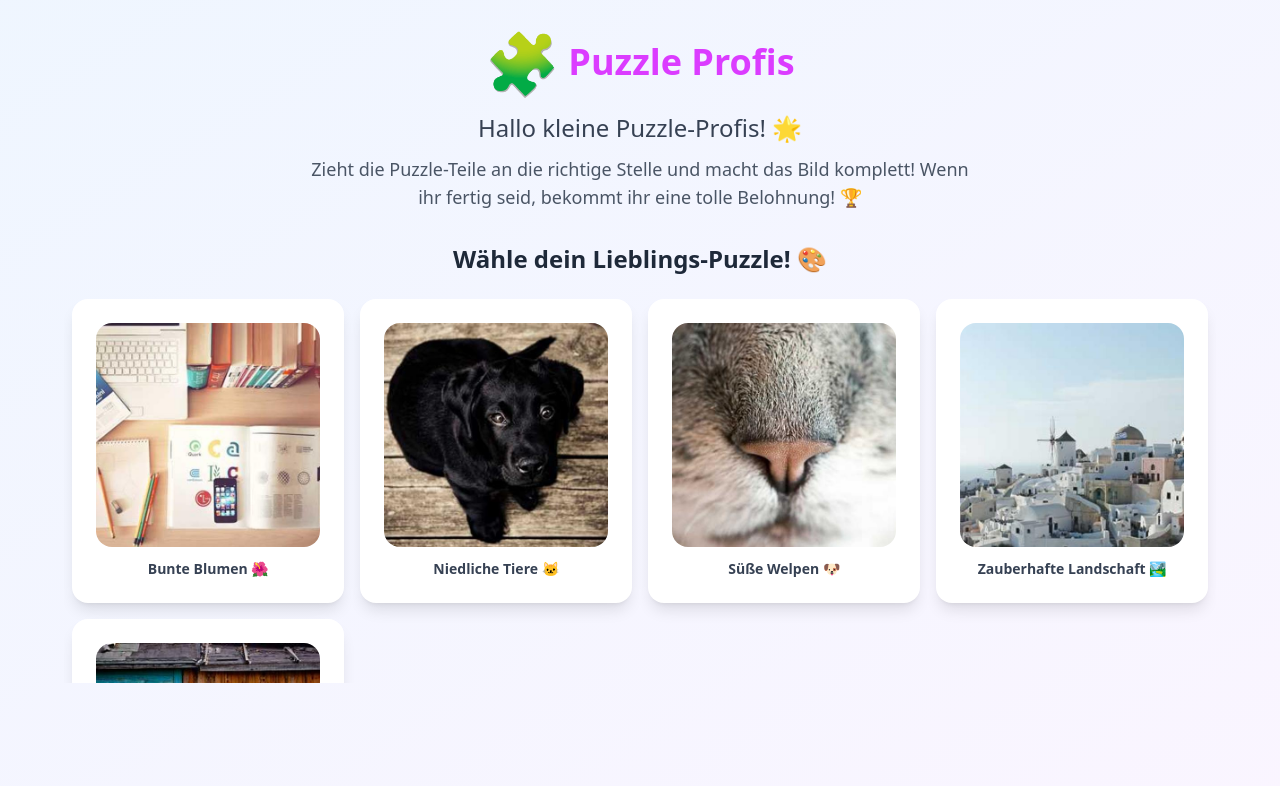
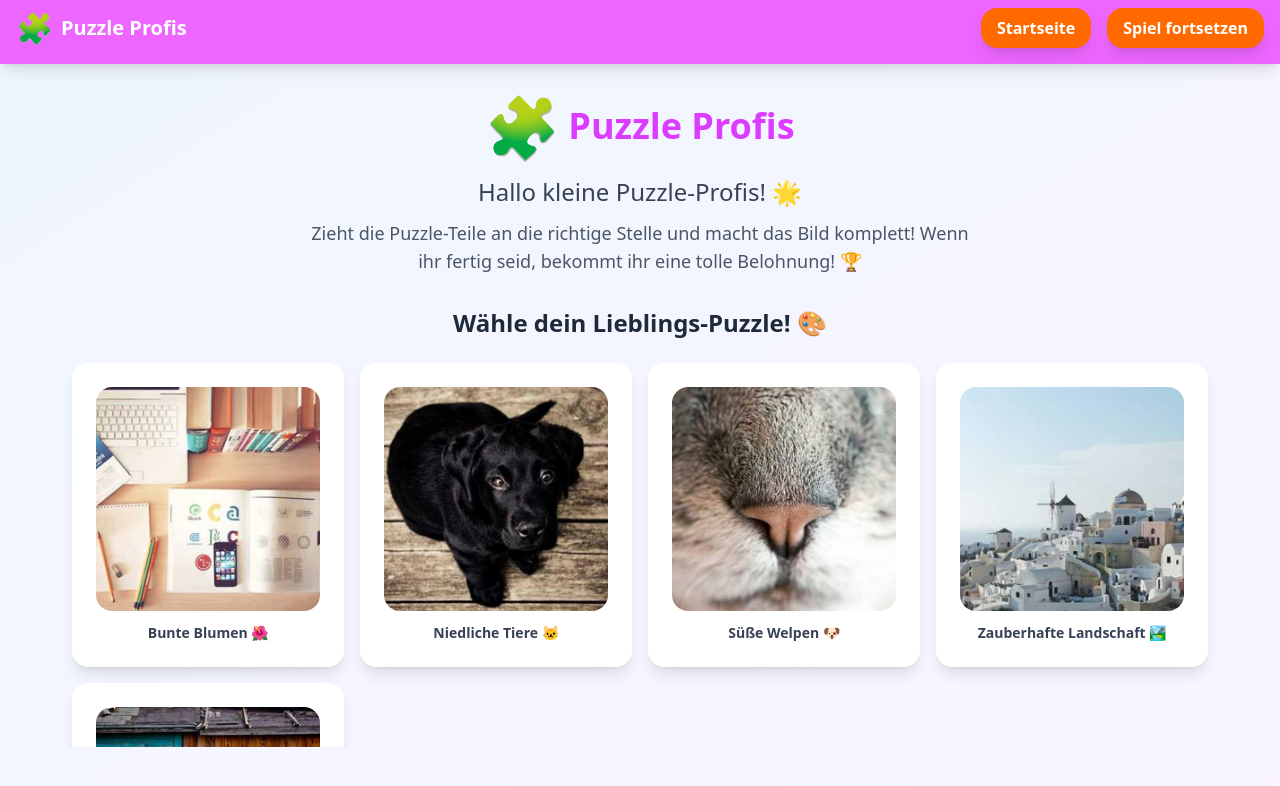
Before and after one commit to jaeniboy/puzzle-profis, a React (Vite) app: page / in a window 1280 px wide. Shown: the top 786 px of the page. Built offline with nearby package versions, Linux system fonts and the light colour scheme.

Commit message:
add navbar, fix tailwind theme issue

```diff
--- a/src/App.tsx
+++ b/src/App.tsx
@@ -1,5 +1,5 @@
 import { useState } from 'react'
-import { HomeScreen } from './components'
+import { HomeScreen, NavBar } from './components'
 import { sampleImages } from './data/images'
 import type { PuzzleImage, AppScreen } from './types'
 
@@ -57,8 +57,16 @@ function App() {
   }
 
   return (
-    <div className="app">
-      {renderCurrentScreen()}
+    <div className="app flex flex-col min-h-screen">
+      <div className="h-16">
+      <NavBar
+        onHomeClick={() => setCurrentScreen('home')}
+        onResumeClick={() => setCurrentScreen('game')}
+      />
+      </div>
+      <div className="flex-grow"> {/* Ensure content takes remaining space */}
+        {renderCurrentScreen()}
+      </div>
     </div>
   )
 }
--- /dev/null
+++ b/src/components/NavBar/NavBar.tsx
@@ -0,0 +1,31 @@
+import React from 'react';
+import { CustomButton } from '../Utils/CustomButton';
+
+interface NavBarProps {
+  onHomeClick: () => void;
+  onResumeClick: () => void;
+}
+
+export const NavBar: React.FC<NavBarProps> = ({ onHomeClick, onResumeClick }) => {
+  return (
+    <nav className="fixed top-0 left-0 w-full h-16 bg-primary-500 text-white shadow-lg z-50">
+      <div className="container mx-auto px-4 py-2 flex justify-between items-center">
+        {/* Logo */}
+        <div className="flex items-center space-x-2">
+          <span className="text-3xl">🧩</span>
+          <h1 className="text-xl font-family-[Comic_Sans_MS,cursive,sans-serif] font-bold">Puzzle Profis</h1>
+        </div>
+
+        {/* Buttons */}
+        <div className="flex space-x-4">
+          <CustomButton onClick={onHomeClick} variant="secondary" size="sm">
+            Startseite
+          </CustomButton>
+          <CustomButton onClick={onResumeClick} variant="secondary" size="sm">
+            Spiel fortsetzen
+          </CustomButton>
+        </div>
+      </div>
+    </nav>
+  );
+};
--- a/src/components/index.ts
+++ b/src/components/index.ts
@@ -1,2 +1,3 @@
 export * from './HomeScreen'
 export * from './Utils'
+export { NavBar } from './NavBar/NavBar'
--- a/src/index.css
+++ b/src/index.css
@@ -17,6 +17,7 @@
 /* Disable text selection and context menus for kid-friendly experience */
 * {
   user-select: none;
+  -webkit-user-select: none;
   -webkit-touch-callout: none;
   -webkit-tap-highlight-color: transparent;
 }
@@ -29,6 +30,7 @@ html, body {
 
 /* Prevent long-press context menu */
 img, div, span, button {
+  user-select: none;
   -webkit-user-select: none;
   -webkit-touch-callout: none;
   -webkit-context-menu: none;
@@ -38,7 +40,7 @@ button:focus-visible {
   outline: 4px auto -webkit-focus-ring-color;
 }
 
-@media (prefers-color-scheme: light) {
+/* @media (prefers-color-scheme: light) {
   :root {
     color: #213547;
     background-color: #ffffff;
@@ -47,6 +49,6 @@ button:focus-visible {
     color: #747bff;
   }
   button {
-    background-color: #f9f9f9;
+    background-color: unset !important;
   }
-}
+} */
--- a/tailwind.config.js
+++ b/tailwind.config.js
@@ -5,25 +5,37 @@ export default defineConfig({
     "./index.html",
     "./src/**/*.{js,ts,jsx,tsx}",
   ],
-  theme: {
-    extend: {
-      colors: {
-        primary: {
-          50: '#fef7ff',
-          100: '#fdeeff',
-          200: '#fcddff',
-          300: '#f9bcff',
-          400: '#f491ff',
-          500: '#ed66ff',
-          600: '#db3cff',
-          700: '#c223ff',
-          800: '#a11dd4',
-          900: '#8719ab',
-        }
-      },
-      fontFamily: {
-        'kid-friendly': ['Comic Sans MS', 'cursive', 'sans-serif'],
-      }
-    },
-  },
+  // theme: {
+  //   extend: {
+  //     colors: {
+  //       primary: {
+  //         50: '#fef7ff',
+  //         100: '#fdeeff',
+  //         200: '#fcddff',
+  //         300: '#f9bcff',
+  //         400: '#f491ff',
+  //         500: '#ed66ff',
+  //         600: '#db3cff',
+  //         700: '#c223ff',
+  //         800: '#a11dd4',
+  //         900: '#8719ab',
+  //       },
+  //       secondary: {
+  //         50: '#fff7e6',
+  //         100: '#ffeacc',
+  //         200: '#ffd8a8',
+  //         300: '#ffc285',
+  //         400: '#ffad61',
+  //         500: '#ff993d',
+  //         600: '#e68035',
+  //         700: '#cc6a2d',
+  //         800: '#b35425',
+  //         900: '#99401d',
+  //       }
+  //     },
+  //     fontFamily: {
+  //       'kid-friendly': ['Comic Sans MS', 'cursive', 'sans-serif'],
+  //     }
+  //  },
+  // },
 })
```
Also changed, not shown: 1 other file (tests, documents, lock files or other folders).
